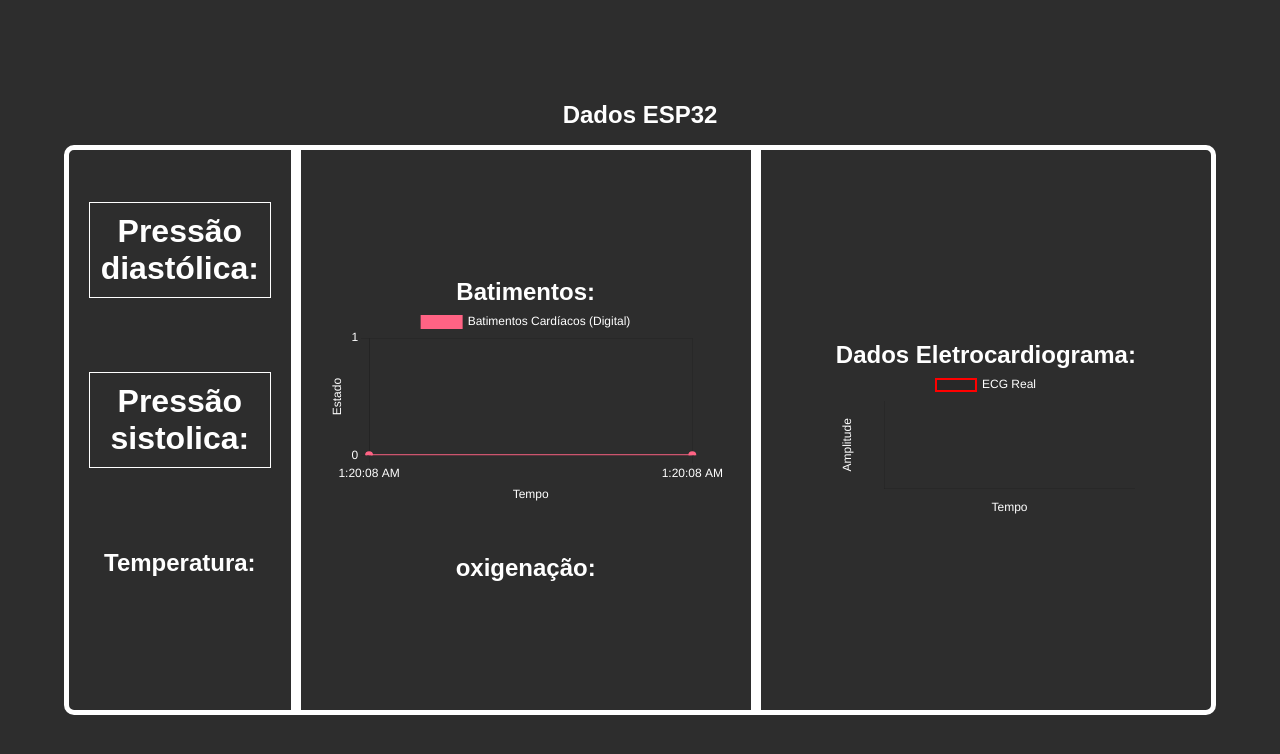
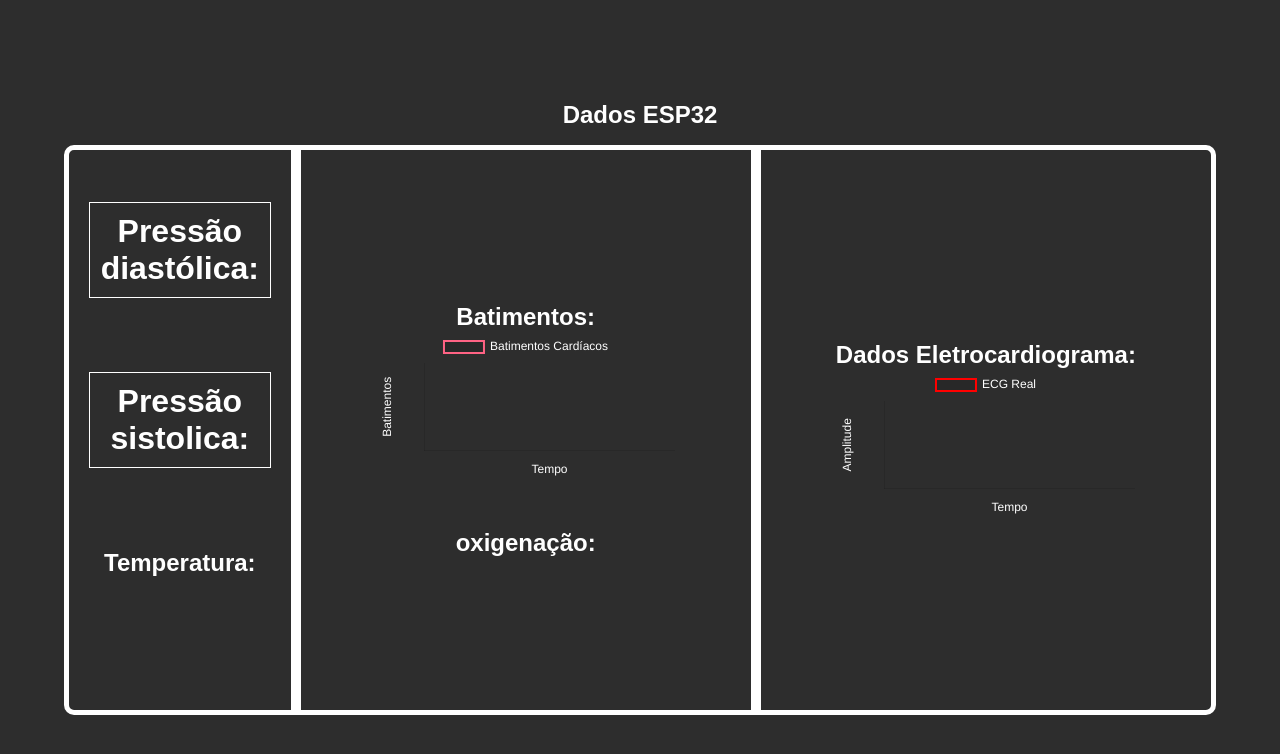
Before and after one commit to henrique-0407/MonitoramentoIntegrado, a React (Create React App) app: page / in a window 1280 px wide. Shown: the top 754 px of the page. Built offline with nearby package versions, Linux system fonts and the light colour scheme; no server answers.

Commit message:
tome quase

```diff
--- a/src/components/bc/index.jsx
+++ b/src/components/bc/index.jsx
@@ -14,64 +14,60 @@ import {
 // Registra os componentes do Chart.js
 ChartJS.register(CategoryScale, LinearScale, PointElement, LineElement, Title, Tooltip, Legend);
 
-const HeartbeatChart = ({ sensorData }) => {
+const HeartbeatChart = ({ heartRateData }) => {
   const [data, setData] = useState({
-    labels: [], // Armazenará os timestamps (tempo)
-    datasets: [
-      {
-        label: 'Batimentos Cardíacos (Digital)',
-        data: [], // Armazenará os valores digitais (0 ou 1)
-        fill: false,
-        backgroundColor: '#FF6384', // Cor do ponto
-        borderColor: '#FF6384', // Cor da linha
-        tension: 0, // Linha reta (sem suavização)
-        borderWidth: 2, // Largura da linha
-      },
-    ],
+    labels: [],  // Armazenar os timestamps (em série)
+    datasets: [{
+      label: 'Batimentos Cardíacos',
+      data: [],  // Aqui ficam os valores de batimentos cardíacos
+      fill: false,
+      borderColor: '#FF6384',  // Cor da linha para os batimentos cardíacos
+      color: 'white',  // Cor dos textos do gráfico (não é necessário aqui, pois usamos 'scales')
+      tension: 0.1,
+      borderWidth: 2,  // Largura da linha
+    }],
   });
 
   useEffect(() => {
-    // Atualiza os dados do gráfico quando sensorData muda
-    if (sensorData !== undefined) {
+    if (heartRateData !== undefined && heartRateData !== null) {
+      // Atualiza os dados com os novos valores de batimento cardíaco
       setData((prevData) => {
         const newTime = new Date().toLocaleTimeString(); // Gera o timestamp atual
+
+        // Adiciona o novo valor de batimento cardíaco
         const newLabels = [...prevData.labels, newTime];
-        const newData = [...prevData.datasets[0].data, sensorData === 1 ? 1 : 0]; // Garante valores 0 ou 1
+        const newData = [...prevData.datasets[0].data, heartRateData];
 
-        // Limita o gráfico a 20 pontos (remove os mais antigos)
+        // Limita o gráfico a 20 pontos de dados (apaga dados antigos)
         if (newData.length > 20) {
-          newLabels.shift();
-          newData.shift();
+          newLabels.shift();  // Remove o primeiro timestamp (mais antigo)
+          newData.shift();    // Remove o primeiro valor de batimento cardíaco (mais antigo)
         }
 
         return {
           labels: newLabels,
-          datasets: [
-            {
-              ...prevData.datasets[0],
-              data: newData,
-            },
-          ],
+          datasets: [{
+            ...prevData.datasets[0],
+            data: newData,
+          }],
         };
       });
     }
-  }, [sensorData]); // O efeito dispara quando sensorData muda
+  }, [heartRateData]);  // Atualiza quando o heartRateData mudar
 
-  // Configurações do gráfico
+  // Opções do gráfico
   const chartOptions = {
     responsive: true,
-    maintainAspectRatio: false,
     plugins: {
       legend: {
         position: 'top',
         labels: {
-          color: '#fff', // Cor da legenda
+          color: 'white',  // Cor das legendas
         },
       },
       tooltip: {
         callbacks: {
-          label: (context) =>
-            `Estado: ${context.raw === 1 ? 'Batimento Detectado' : 'Sem Batimento'}`,
+          label: (context) => `Batimento: ${context.raw.toFixed(2)}`,
         },
       },
     },
@@ -80,33 +76,35 @@ const HeartbeatChart = ({ sensorData }) => {
         title: {
           display: true,
           text: 'Tempo',
-          color: '#fff', // Cor do título do eixo X
+          color: 'white',  // Cor do título do eixo X
         },
         ticks: {
-          color: '#fff', // Cor dos ticks do eixo X
+          autoSkip: true,
+          maxTicksLimit: 10,  // Limita o número de ticks no eixo X
+          color: 'white',  // Cor dos ticks no eixo X
         },
       },
       y: {
         title: {
           display: true,
-          text: 'Estado',
-          color: '#fff', // Cor do título do eixo Y
+          text: 'Batimentos',
+          color: 'white',  // Cor do título do eixo Y
         },
         ticks: {
-          color: '#fff', // Cor dos ticks do eixo Y
-          stepSize: 1, // Apenas valores 0 e 1
+          color: 'white',  // Cor dos ticks no eixo Y
         },
-        min: 0, // Valor mínimo
-        max: 1, // Valor máximo
+        min: Math.min(...data.datasets[0].data) - 1, // Ajusta para a amplitude dos dados recebidos
+        max: Math.max(...data.datasets[0].data) + 1, // Ajusta para a amplitude dos dados recebidos
       },
     },
   };
 
   return (
-    <div style={{ width: '400px', height: '200px' }}>
+    <div>
       <Line data={data} options={chartOptions} />
     </div>
   );
 };
 
+
 export default HeartbeatChart;
--- a/src/pages/app/index.jsx
+++ b/src/pages/app/index.jsx
@@ -45,10 +45,10 @@ export default function App() {
         <div className='batimentos'>
           <h3 className='bati'>
             Batimentos:
-            <HeartbeatChart sensorData={mensagem.sensorB || 0} />
+            <HeartbeatChart sensorData={mensagem.bpm || 0} />
 
             </h3>
-          <h3 className='pox'>oxigenação:</h3>
+          <h3 className='pox'>oxigenação: {mensagem.spO2}</h3>
         </div>
         <div className='grafico'>
         <h3 className='eletro'>
```
